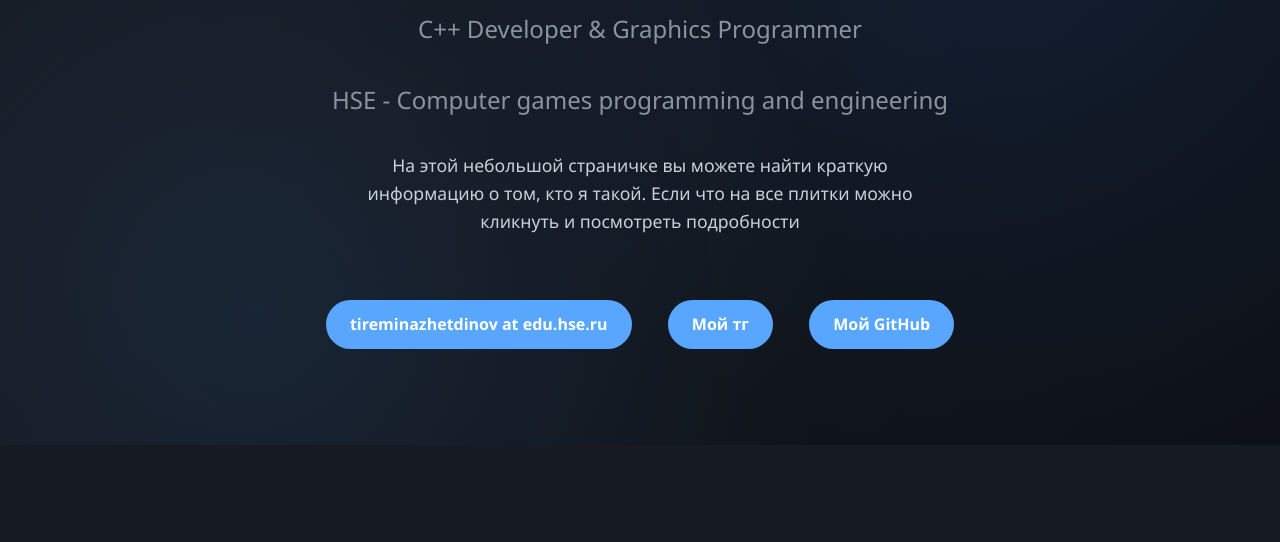
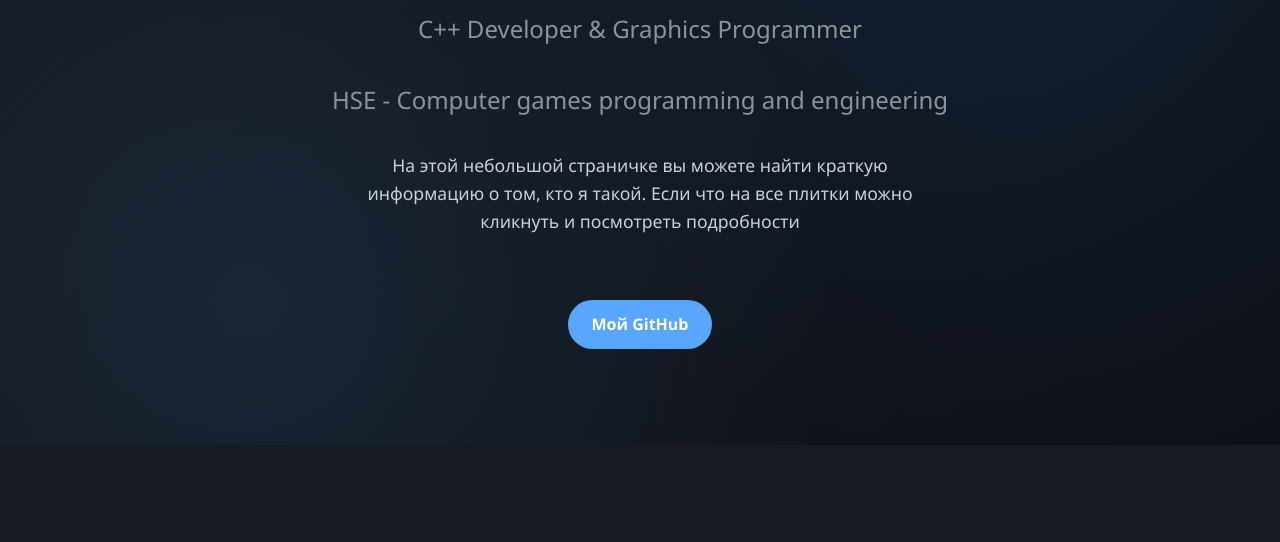
Before and after one commit to Tim2303/tim2303.github.io, a plain HTML site: page index.html in a window 1280 px wide. Shown: the part 236-778 px from the top of the page. Drawn offline with Linux system fonts and the light colour scheme.

Commit message:
Remove contact buttons from index.html
Removed contact buttons for email and Telegram.

```diff
--- a/index.html
+++ b/index.html
@@ -17,12 +17,6 @@
             <p class="hero-description">
                 На этой небольшой страничке вы можете найти краткую информацию о том, кто я такой. Если что на все плитки можно кликнуть и посмотреть подробности
             </p>
-            <a class="contact-btn">
-                tireminazhetdinov at edu.hse.ru
-            </a>
-            <a href="https://t.me/Timmimin" class="contact-btn">
-                Мой тг
-            </a>
             <a href="https://github.com/Tim2303" class="contact-btn">
                 Мой GitHub
             </a>
```
